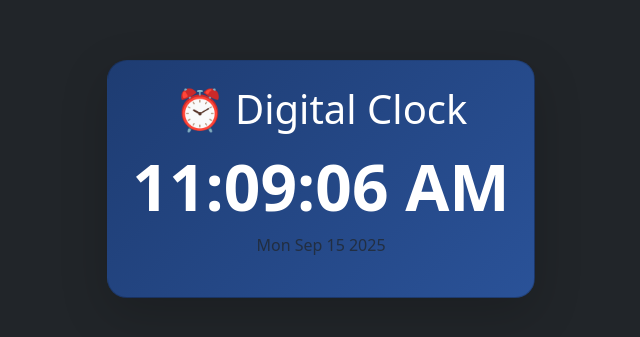
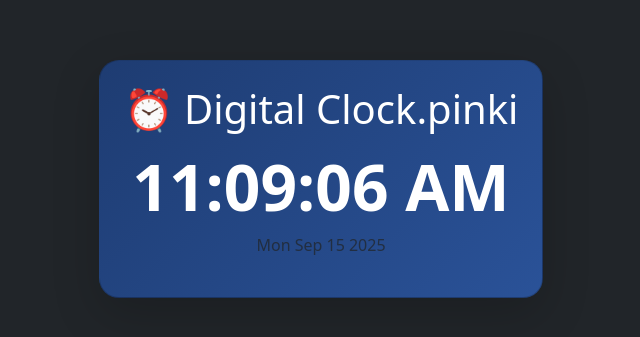
Before and after one commit to pink0719/digital-clock, a plain HTML site: page index.html in a window 1280 px wide. Shown: the part 221-558 px from the top of the page, without its empty margins (319-959 px from the left). Drawn offline with nearby package versions, Linux system fonts and the light colour scheme.

Commit message:
Update index.html

```diff
--- a/index.html
+++ b/index.html
@@ -15,7 +15,7 @@
     class="d-flex align-items-center justify-content-center vh-100 bg-dark text-white"
   >
     <div class="card text-center shadow-lg p-4">
-      <h1 class="mb-3">⏰ Digital Clock</h1>
+      <h1 class="mb-3">⏰ Digital Clock.pinki</h1>
       <h2 id="clock" class="display-3 fw-bold"></h2>
       <p id="date" class="text-muted"></p>
     </div>
```
